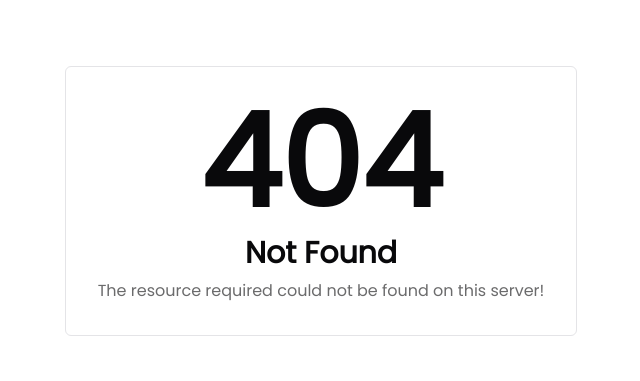
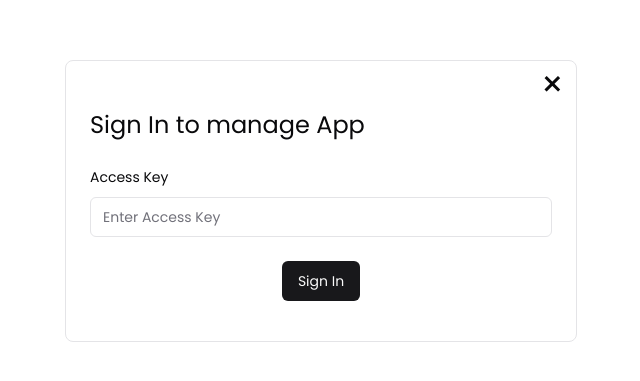
Before and after one commit to cookieMonsterDev/portfolio-template, a Next.js app: page /login in a window 1280 px wide. Before the commit this address had no page. Shown: the part 199-580 px from the top of the page, without its empty margins (319-959 px from the left). Built offline with nearby package versions, Linux system fonts and the light colour scheme.

Commit message:
refactor: stage 3

```diff
--- /dev/null
+++ b/src/app/(auth)/layout.tsx
@@ -0,0 +1,27 @@
+"use client";
+import { useAuthStore } from "@/hooks/use-auth-store";
+import { redirect } from "next/navigation";
+import { useEffect, useState } from "react";
+
+const DashboardLayout = ({ children }: { children: React.ReactNode }) => {
+  const [isMounted, setIsMounted] = useState(false);
+  const auth = useAuthStore((state) => state.isAuthenticated);
+
+  useEffect(() => {
+    setIsMounted(true);
+
+    if (auth) {
+      redirect("/dashboard");
+    }
+  }, [auth]);
+
+  if (!isMounted) return null;
+
+  return (
+    <main className="container h-screen w-screen flex justify-center items-center">
+      {children}
+    </main>
+  );
+};
+
+export default DashboardLayout;
--- /dev/null
+++ b/src/app/(auth)/login/page.tsx
@@ -0,0 +1,7 @@
+import { LoginForm } from "@/components/forms/login-from";
+
+const LoginPage = () => {
+  return <LoginForm />;
+};
+
+export default LoginPage;
--- /dev/null
+++ b/src/app/(dashboard)/dashboard/page.tsx
@@ -0,0 +1,9 @@
+import React from 'react'
+
+const DashboardPage = () => {
+  return (
+    <div>DashboardPage</div>
+  )
+}
+
+export default DashboardPage
--- /dev/null
+++ b/src/app/(dashboard)/layout.tsx
@@ -0,0 +1,42 @@
+"use client";
+import { Footer } from "@/components/footer";
+import { NavBar } from "@/components/navbar";
+import { useAuthStore } from "@/hooks/use-auth-store";
+import { redirect } from "next/navigation";
+import { useEffect, useState } from "react";
+
+const linksList = [
+  {
+    name: "Dashboard",
+    href: "/dashboard",
+  },
+  {
+    name: "Projects",
+    href: "/dashboard/projects",
+  },
+];
+
+const DashboardLayout = ({ children }: { children: React.ReactNode }) => {
+  const [isMounted, setIsMounted] = useState(false);
+  const auth = useAuthStore((state) => state.isAuthenticated);
+
+  useEffect(() => {
+    setIsMounted(true);
+
+    if (!auth) {
+      redirect("/login");
+    }
+  }, [auth]);
+
+  if (!isMounted) return null;
+
+  return (
+    <>
+      <NavBar linksList={linksList} />
+      <main className="container pt-16">{children}</main>
+      <Footer />
+    </>
+  );
+};
+
+export default DashboardLayout;
--- a/src/app/(root)/layout.tsx
+++ b/src/app/(root)/layout.tsx
@@ -20,12 +20,8 @@ const linksList = [
 const RootLayout = ({ children }: { children: React.ReactNode }) => {
   return (
     <>
-      {/* <NavBar linksList={linksList} /> */}
-      {/* <main className="container min-h-[calc(100vh-150px)]">{children}</main> */}
-      {/* <Footer /> */}
-
       <NavBar linksList={linksList} />
-      <main className="pt-24">{children}</main>
+      <main className="container pt-16">{children}</main>
       <Footer />
     </>
   );
--- a/src/app/(root)/page.tsx
+++ b/src/app/(root)/page.tsx
@@ -1,10 +1,10 @@
 
 import React from 'react'
 
-const Home = () => {
+const HomePage = () => {
   return (
     <div>Home</div>
   )
 }
 
-export default Home
+export default HomePage
--- a/src/components/footer.tsx
+++ b/src/components/footer.tsx
@@ -44,7 +44,7 @@ export const Footer = () => {
                 <TooltipTrigger asChild>
                   <Link
                     href={e.href}
-                    className="opacity-50 hover:opacity-100 transition-opacity duration-300"
+                    className="opacity-50 hover:opacity-100 transition-opacity duration-200"
                   >
                     {e.icon}
                   </Link>
--- /dev/null
+++ b/src/components/forms/login-from.tsx
@@ -0,0 +1,70 @@
+"use client";
+import { useForm } from "react-hook-form";
+import { Input } from "@/components/ui/input";
+import { Button } from "@/components/ui/button";
+import Link from "next/link";
+import { useAuthStore } from "@/hooks/use-auth-store";
+import z from "zod";
+import { zodResolver } from "@hookform/resolvers/zod";
+import {
+  Form,
+  FormControl,
+  FormField,
+  FormItem,
+  FormLabel,
+  FormMessage,
+} from "@/components/ui/form";
+
+const formSchema = z.object({
+  accessKey: z.string().min(1),
+});
+
+export const LoginForm = () => {
+  const setAuth = useAuthStore((state) => state.updateAuth);
+
+  const form = useForm<z.infer<typeof formSchema>>({
+    resolver: zodResolver(formSchema),
+    defaultValues: {
+      accessKey: "",
+    },
+  });
+
+  const onSubmit = (values: z.infer<typeof formSchema>) => {
+    const isAuth = values.accessKey === process.env.NEXT_PUBLIC_ACCESS_KEY;
+
+    if (isAuth) {
+      setAuth(true);
+    }
+  };
+
+  return (
+    <div className="relative w-full flex flex-col pt-12 pb-6 px-6 rounded-lg md:mt-0 sm:max-w-lg border">
+      <Link href={"/"} className="absolute top-1 right-3 text-4xl">
+        ×
+      </Link>
+      <h1 className="mb-4 text-2xl">Sign In to manage App</h1>
+      <div className="space-y-4 py-2 pb-4">
+        <Form {...form}>
+          <form onSubmit={form.handleSubmit(onSubmit)}>
+            <FormField
+              control={form.control}
+              name="accessKey"
+              render={({ field }) => (
+                <FormItem>
+                  <FormLabel>Access Key</FormLabel>
+                  <FormControl>
+                    <Input placeholder="Enter Access Key" {...field} />
+                  </FormControl>
+                  <FormMessage />
+                </FormItem>
+              )}
+            />
+            <div className="pt-6 space-x-2 flex items-center justify-center w-full">
+              <Button type="submit">Sign In</Button>
+            </div>
+          </form>
+        </Form>
+      </div>
+    </div>
+  );
+};
--- a/src/components/side-menu.tsx
+++ b/src/components/side-menu.tsx
@@ -1,9 +1,7 @@
 import {
   Sheet,
   SheetContent,
-  SheetDescription,
   SheetHeader,
-  SheetTitle,
   SheetTrigger,
   SheetFooter,
 } from "@/components/ui/sheet";
--- /dev/null
+++ b/src/components/ui/input.tsx
@@ -0,0 +1,25 @@
+import * as React from "react"
+
+import { cn } from "@/lib/utils"
+
+export interface InputProps
+  extends React.InputHTMLAttributes<HTMLInputElement> {}
+
+const Input = React.forwardRef<HTMLInputElement, InputProps>(
+  ({ className, type, ...props }, ref) => {
+    return (
+      <input
+        type={type}
+        className={cn(
+          "flex h-10 w-full rounded-md border border-input bg-background px-3 py-2 text-sm ring-offset-background file:border-0 file:bg-transparent file:text-sm file:font-medium placeholder:text-muted-foreground focus-visible:outline-none focus-visible:ring-2 focus-visible:ring-ring focus-visible:ring-offset-2 disabled:cursor-not-allowed disabled:opacity-50",
+          className
+        )}
+        ref={ref}
+        {...props}
+      />
+    )
+  }
+)
+Input.displayName = "Input"
+
+export { Input }
```
